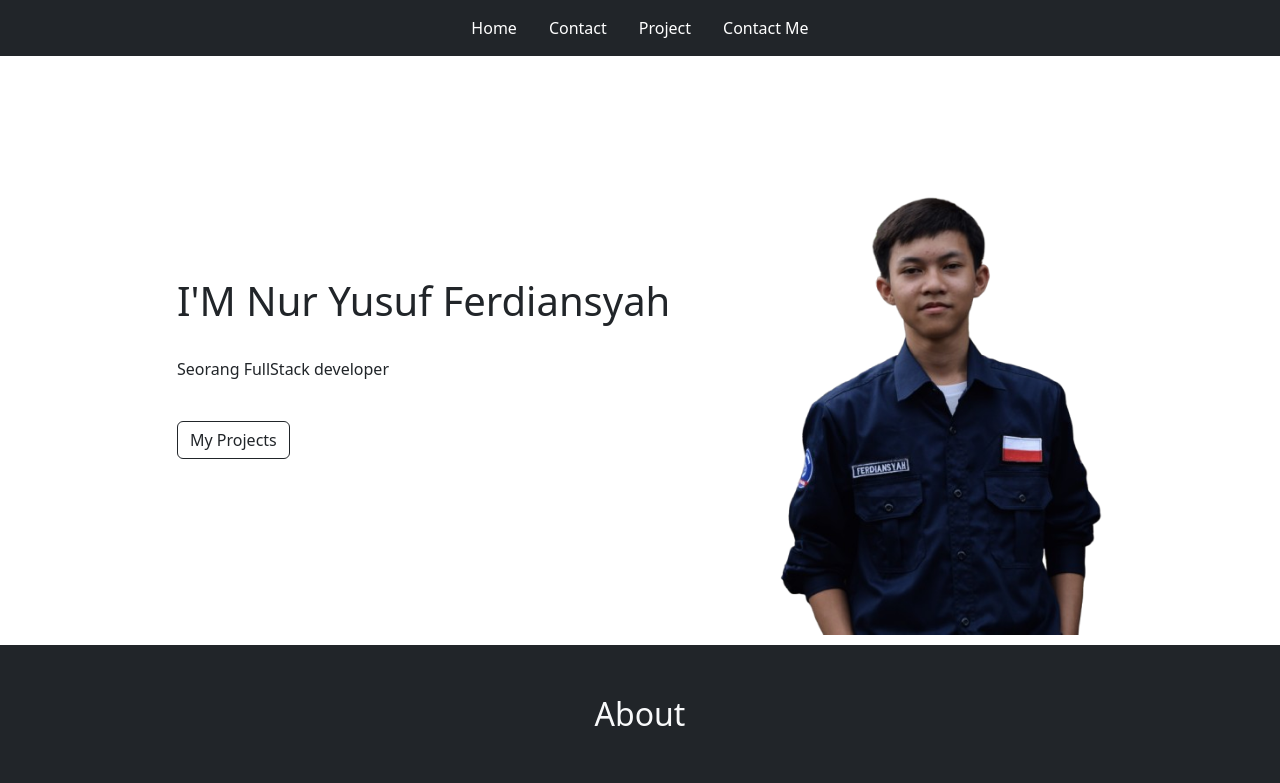
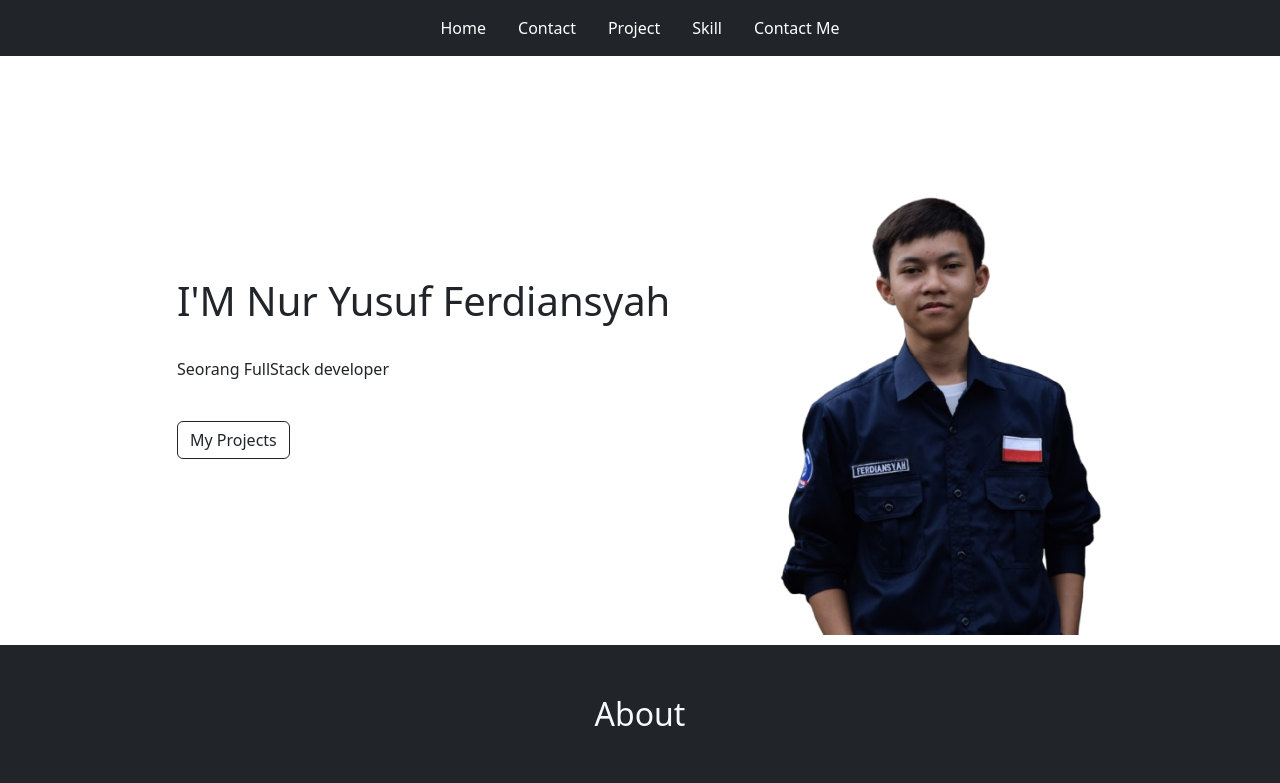
Before and after one commit to FISmart1/Tugas_Boostrap, a plain HTML site: page index.html in a window 1280 px wide. Shown: the top 783 px of the page. Drawn offline with nearby package versions, Linux system fonts and the light colour scheme.

Commit message:
edit nav skill

```diff
--- a/index.html
+++ b/index.html
@@ -39,6 +39,9 @@
               </li>
               <li class="nav-item">
                 <a class="nav-link text-white" href="#projects">Project</a>
+              </li>
+              <li class="nav-item">
+                <a class="nav-link text-white" href="#skill">Skill</a>
               </li>
               <li class="nav-item">
                 <a class="nav-link text-white" href="#contactme">Contact Me</a>
@@ -146,6 +149,7 @@
         </svg>
     </section>
     <!-- Akhir Projects -->
+     <!-- awal-skill -->
     <section id="skill">
         <div class="container ">
             <div class="row text-center mb-4">
@@ -201,7 +205,7 @@
             </path>
         </svg>
     </section>
-
+    <!-- akhir skill  -->
     <!-- Contact -->
     <section id="contactme" style="margin-top: 13%; margin-bottom: 5%;">
         <div class="container">
```
